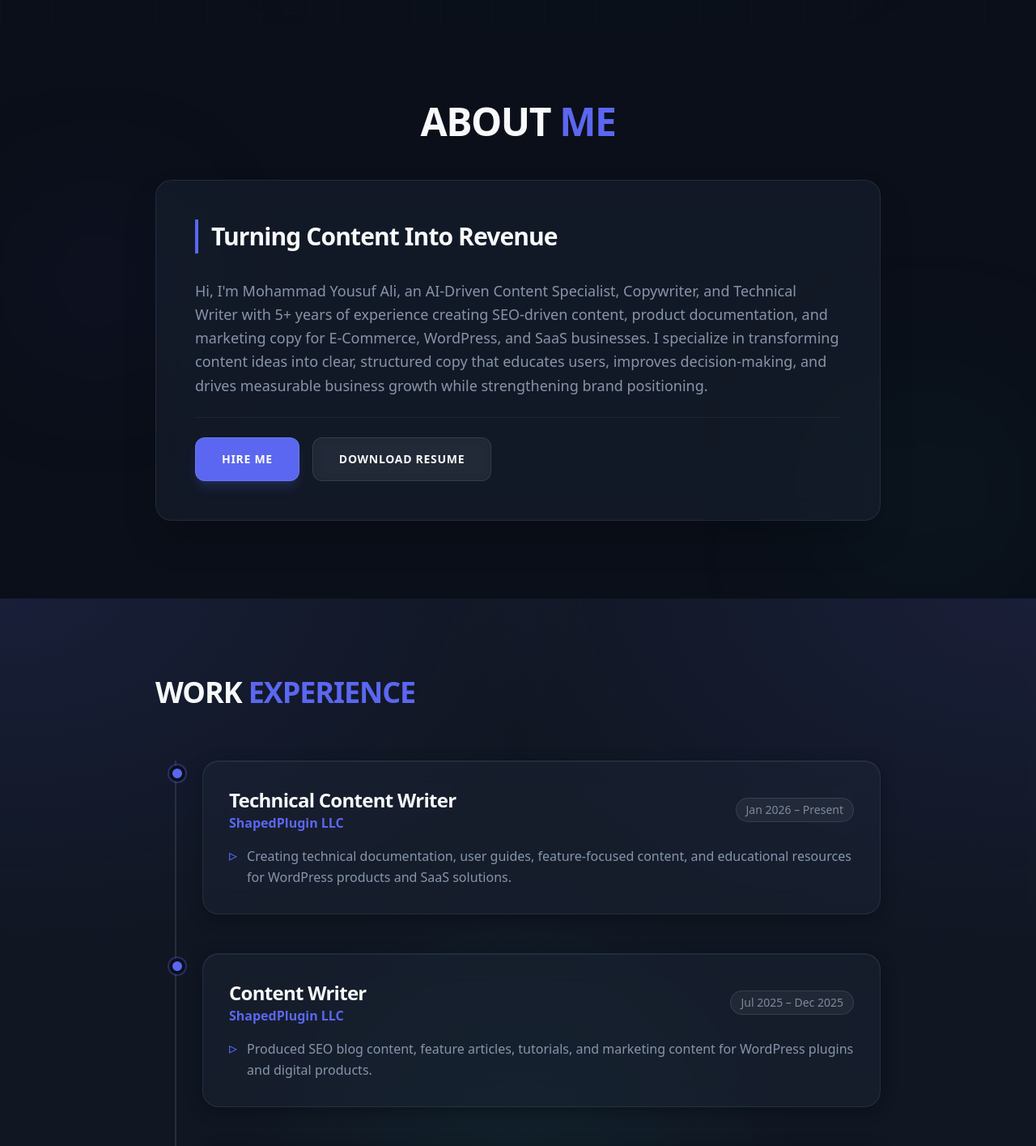
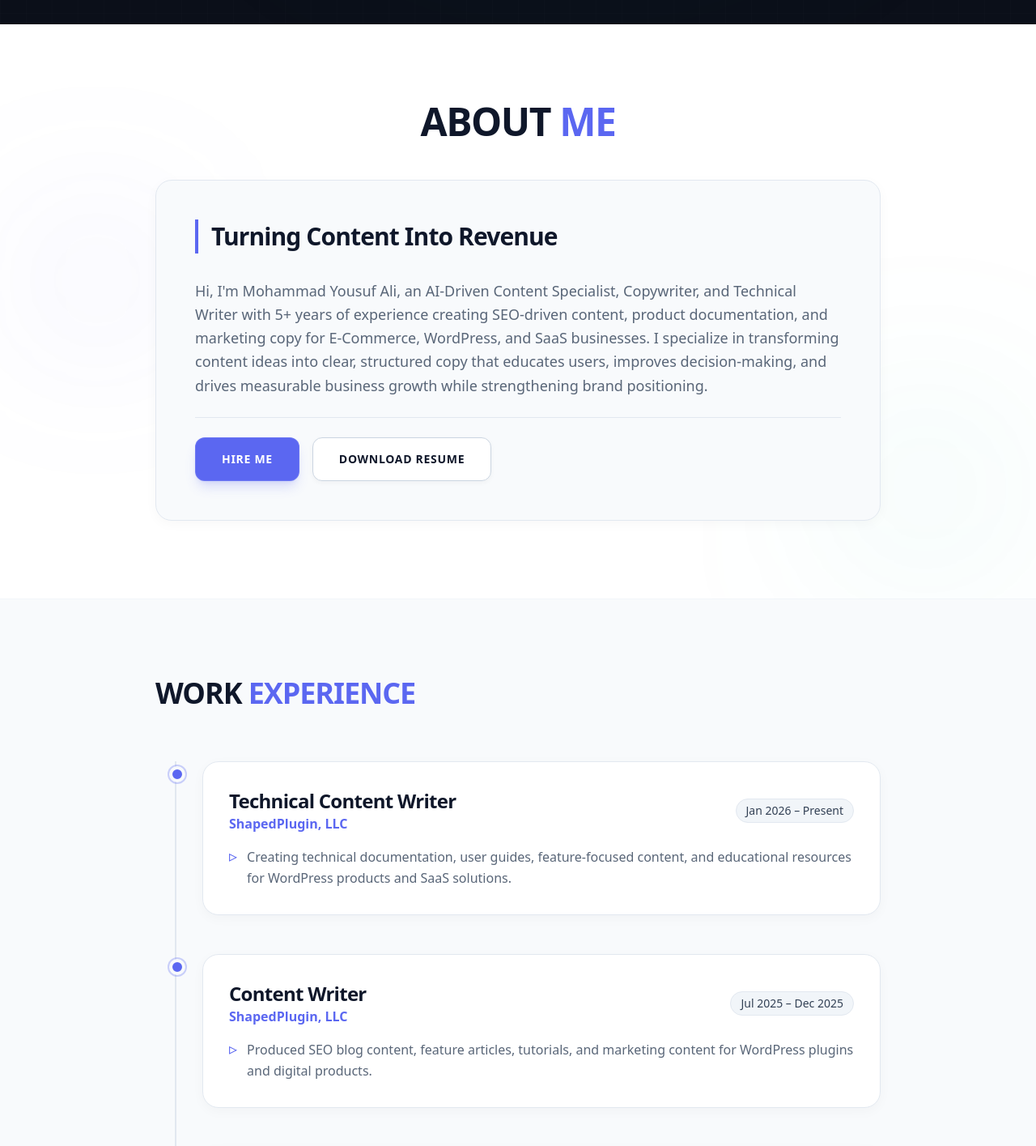
Before and after one commit to ataurwd/Content-Writer-Portofli, a Next.js app: page / in a window 1280 px wide. Shown: the part 880-2295 px from the top of the page at 81% size. Built offline with nearby package versions, Linux system fonts and the light colour scheme.

Commit message:
feat: implement light mode design system and update portfolio content metrics

```diff
--- a/src/app/globals.css
+++ b/src/app/globals.css
@@ -14,14 +14,15 @@
 }
 
 @theme inline {
-  --color-background: #0B0F19;
-  --color-foreground: #F8FAFC;
-  --color-foreground-secondary: #94A3B8;
-  --color-surface: #1E293B;
+  --color-background: var(--background);
+  --color-foreground: var(--foreground);
+  --color-foreground-secondary: var(--foreground-secondary);
+  --color-surface: var(--surface);
+  --color-surface-hover: var(--surface-hover);
 
-  --color-primary: #5B67F1;
-  --color-secondary: #6366F1;
-  --color-accent: #14b8a6;
+  --color-primary: var(--primary);
+  --color-secondary: var(--secondary);
+  --color-accent: var(--accent);
 
   --font-sans: var(--font-inter), sans-serif;
   --font-heading: var(--font-space), sans-serif;
@@ -146,6 +147,75 @@ h1, h2, h3, h4, h5, h6 {
   animation: float 6s ease-in-out infinite;
 }
 
+/* Light Mode Section Wrapper Rules */
+.light-section {
+  --background: #ffffff;
+  --foreground: #0f172a;
+  --foreground-secondary: #475569;
+  --surface: #f8fafc;
+  --surface-hover: #f1f5f9;
+  background-color: #ffffff;
+  color: #0f172a;
+}
+
+.light-section-alt {
+  --background: #f8fafc;
+  --foreground: #0f172a;
+  --foreground-secondary: #475569;
+  --surface: #ffffff;
+  --surface-hover: #f1f5f9;
+  background-color: #f8fafc;
+  color: #0f172a;
+}
+
+/* Light Mode Card & Panel overrides */
+.light-section .glass-panel,
+.light-section-alt .glass-panel {
+  background-color: var(--surface);
+  border: 1px solid #e2e8f0;
+  box-shadow: 0 4px 15px rgba(0, 0, 0, 0.03);
+}
+
+.light-section .glass-panel:hover,
+.light-section-alt .glass-panel:hover {
+  transform: translateY(-4px);
+  background-color: #ffffff;
+  border-color: var(--color-primary);
+  box-shadow: 0 12px 25px rgba(91, 103, 241, 0.12), 0 4px 10px rgba(0, 0, 0, 0.03);
+}
+
+.light-section .minimal-btn-secondary,
+.light-section-alt .minimal-btn-secondary {
+  background: #ffffff;
+  color: #0f172a;
+  border: 1px solid #cbd5e1;
+  box-shadow: 0 2px 6px rgba(0, 0, 0, 0.04);
+}
+
+.light-section .minimal-btn-secondary:hover,
+.light-section-alt .minimal-btn-secondary:hover {
+  background: #f1f5f9;
+  border-color: #94a3b8;
+  box-shadow: 0 4px 12px rgba(0, 0, 0, 0.08);
+}
+
+/* Override hardcoded dark mode utility borders & bg in light sections */
+.light-section [class*="border-white"],
+.light-section-alt [class*="border-white"] {
+  border-color: #e2e8f0 !important;
+}
+
+.light-section [class*="bg-white/5"],
+.light-section-alt [class*="bg-white/5"] {
+  background-color: #f1f5f9 !important;
+  color: #334155 !important;
+}
+
+.light-section [class*="ring-white"],
+.light-section-alt [class*="ring-white"] {
+  --tw-ring-color: #e2e8f0 !important;
+}
+
 /* Custom Scrollbar */
 ::-webkit-scrollbar {
   width: 8px;
@@ -153,14 +223,14 @@ h1, h2, h3, h4, h5, h6 {
 }
 
 ::-webkit-scrollbar-track {
-  background: var(--background);
+  background: #f1f5f9;
 }
 
 ::-webkit-scrollbar-thumb {
-  background: rgba(255, 255, 255, 0.15);
+  background: #cbd5e1;
   border-radius: 8px;
 }
 
 ::-webkit-scrollbar-thumb:hover {
-  background: rgba(255, 255, 255, 0.25);
+  background: #94a3b8;
 }
--- a/src/components/sections/AIWorkflow.tsx
+++ b/src/components/sections/AIWorkflow.tsx
@@ -6,7 +6,7 @@ import { aiWorkflowSteps } from '../../data/content';
 
 export function AIWorkflow() {
   return (
-    <section id="ai-workflow" className="py-24 px-6 lg:px-8 relative bg-background">
+    <section id="ai-workflow" className="py-24 px-6 lg:px-8 relative light-section">
       <div className="max-w-7xl mx-auto z-10 relative">
         <div className="text-center mb-16 max-w-3xl mx-auto">
           <motion.h2
--- a/src/components/sections/About.tsx
+++ b/src/components/sections/About.tsx
@@ -9,7 +9,7 @@ export function About() {
   const { intro, body } = aboutData;
 
   return (
-    <section id="about" className="py-24 px-6 lg:px-8 relative overflow-hidden bg-background">
+    <section id="about" className="py-24 px-6 lg:px-8 relative overflow-hidden light-section">
 
       <div className="absolute top-1/3 left-10 w-40 h-40 rounded-full bg-secondary/10 blur-[100px] pointer-events-none" />
       <div className="absolute bottom-10 right-10 w-48 h-48 rounded-full bg-accent/10 blur-[120px] pointer-events-none" />
--- a/src/components/sections/Contact.tsx
+++ b/src/components/sections/Contact.tsx
@@ -18,7 +18,7 @@ export function Contact() {
   };
 
   return (
-    <section id="contact" className="py-24 px-6 lg:px-8 relative bg-background">
+    <section id="contact" className="py-24 px-6 lg:px-8 relative light-section">
       <div className="max-w-6xl mx-auto z-10 relative">
         <div className="grid grid-cols-1 lg:grid-cols-2 gap-16 items-start">
 
--- a/src/components/sections/FeaturedWork.tsx
+++ b/src/components/sections/FeaturedWork.tsx
@@ -6,7 +6,7 @@ import { featuredWorkData } from '../../data/content';
 
 export function FeaturedWork() {
   return (
-    <section id="featured-work" className="py-24 px-6 lg:px-8 relative bg-background">
+    <section id="featured-work" className="py-24 px-6 lg:px-8 relative light-section border-t border-slate-100">
       <div className="max-w-7xl mx-auto z-10 relative space-y-24">
 
         {/* Section Heading */}
--- a/src/components/sections/Footer.tsx
+++ b/src/components/sections/Footer.tsx
@@ -6,7 +6,7 @@ export function Footer() {
   const currentYear = new Date().getFullYear();
 
   return (
-    <footer className="py-8 px-6 lg:px-8 border-t border-white/5 bg-background">
+    <footer className="py-8 px-6 lg:px-8 light-section-alt border-t border-slate-200">
       <div className="max-w-6xl mx-auto flex flex-col md:flex-row items-center justify-between gap-4">
 
         <div className="flex items-center gap-2">
--- a/src/components/sections/Skills.tsx
+++ b/src/components/sections/Skills.tsx
@@ -6,7 +6,7 @@ import { skillsData, toolsData } from '../../data/content';
 
 export function Skills() {
   return (
-    <section id="skills" className="py-24 px-6 lg:px-8 relative bg-surface/30 border-y border-white/5">
+    <section id="skills" className="py-24 px-6 lg:px-8 relative light-section-alt border-y border-slate-100">
       <div className="max-w-7xl mx-auto z-10 relative">
         <div className="text-center mb-16">
           <motion.h2
--- a/src/components/sections/Testimonials.tsx
+++ b/src/components/sections/Testimonials.tsx
@@ -7,7 +7,7 @@ import { testimonialsData, contactDetails } from '../../data/content';
 
 export function Testimonials() {
   return (
-    <section id="testimonials" className="py-24 px-6 lg:px-8 relative bg-surface/30 border-y border-white/5">
+    <section id="testimonials" className="py-24 px-6 lg:px-8 relative light-section-alt border-y border-slate-100">
       <div className="max-w-7xl mx-auto z-10 relative">
         <div className="text-center mb-16 max-w-3xl mx-auto">
           <motion.h2
--- a/src/components/sections/WorkExperience.tsx
+++ b/src/components/sections/WorkExperience.tsx
@@ -6,7 +6,7 @@ import { workExperienceData } from '../../data/content';
 
 export function WorkExperience() {
   return (
-    <section id="experience" className="py-24 px-6 lg:px-8 relative overflow-hidden bg-surface/30">
+    <section id="experience" className="py-24 px-6 lg:px-8 relative overflow-hidden light-section-alt border-t border-slate-100">
       <div className="max-w-4xl mx-auto z-10 relative">
         <div className="text-center md:text-left mb-16">
           <motion.h2
--- a/src/data/content.ts
+++ b/src/data/content.ts
@@ -13,16 +13,17 @@ export const heroData = {
  name: "Yousuf Ali",
  tagline: "✦ Write. Connect. Engage. Convert.",
  title1: "Hi, I'm Yousuf Ali,",
-  title2: "Senior Content Specialist",
+ title2: "Senior Content Strategist",
  roles: ["AI Content Specialist", "Technical Writer", "SEO Blogger", "Marketing Strategist"],
  description: "Specialized in Copywriting (5+), AI Driven Content Writing & Training (3+), Blogging (2+), and Technical Writing (1+), creating high-impact content that drives engagement, strengthens brands, and supports business growth.",
  highlights: [
    "5+ Years Experience",
-    "125+ Fiverr Reviews",
-    "50+ Global Clients",
-    "WordPress & WooCommerce Content Specialist"
+   "125+ Fiverr Reviews & 50+ Clients",
+   "52+ Published Articles on WordPress",
+   "150+ Projects Completed"
  ]
 };
+
 
 export const aboutData = {
  intro: "Turning Content Into Revenue",
@@ -35,12 +36,13 @@ export const aboutData = {
  ]
 };
 
+
 export const workExperienceData = [
  {
    id: "tech-content-writer",
    date: "Jan 2026 – Present",
    title: "Technical Content Writer",
-    company: "ShapedPlugin LLC",
+   company: "ShapedPlugin, LLC",
    deliverables: [
      "Creating technical documentation, user guides, feature-focused content, and educational resources for WordPress products and SaaS solutions."
    ]
@@ -49,7 +51,7 @@ export const workExperienceData = [
    id: "content-writer",
    date: "Jul 2025 – Dec 2025",
    title: "Content Writer",
-    company: "ShapedPlugin LLC",
+   company: "ShapedPlugin, LLC",
    deliverables: [
      "Produced SEO blog content, feature articles, tutorials, and marketing content for WordPress plugins and digital products."
    ]
@@ -73,6 +75,7 @@ export const workExperienceData = [
    ]
  }
 ];
+
 
 export const featuredWorkData = {
  ecommerce: [
@@ -122,11 +125,12 @@ export const featuredWorkData = {
      id: "smartpost",
      name: "Smart Post",
      role: "Content Writer & Technical Content Writer",
-      deliverables: ["SEO Blog Articles", "Feature-Focused Content", "Product Education", "User-Focused Tutorials"],
+     deliverables: ["SEO Blog Articles", "Feature-Focused Content", "User-Focused Tutorials"],
      articles: [
-        { title: "How to Add Taxonomy Image & Color in WordPress", url: "https://wpsmartpost.com/how-to-add-taxonomy-image-color-in-wordpress/" },
-        { title: "How to Display Custom Taxonomy in WordPress", url: "https://wpsmartpost.com/how-to-display-custom-taxonomy-in-wordpress/" },
-        { title: "Smart Post 3.3.0: Smart Blocks & Flexible Modules", url: "https://wpsmartpost.com/smart-post-3-3-0-powerful-blocks-flexible-modules-250-ready-made-patterns/" }
+       { title: "How to Add Featured Blog Posts to WordPress", url: "https://wpsmartpost.com/how-to-add-featured-blog-posts-to-wordpress/" },
+       { title: "How to Add Scrolling News Ticker in WordPress", url: "https://wpsmartpost.com/how-to-add-a-scrolling-news-ticker-block-in-wordpress-using-gutenberg-blocks/" },
+       { title: "How to Display News Magazine Blog Posts", url: "https://wpsmartpost.com/how-to-display-news-magazine-blog-posts-with-gutenberg-blocks/" },
+       { title: "How to Add Taxonomy Image & Color in WordPress", url: "https://wpsmartpost.com/how-to-add-taxonomy-image-color-in-wordpress/" }
      ],
      link: "https://wpsmartpost.com/author/yousuf/"
    },
@@ -136,9 +140,9 @@ export const featuredWorkData = {
      role: "Content Writer",
      deliverables: ["Educational Content", "Feature Tutorials", "Product Guides"],
      articles: [
-        { title: "WP Tabs is Now Smart Tabs (3.0.0): Smarter Product Tabs", url: "https://shapedplugin.com/smart-custom-product-tabs-for-woocommerce/" },
-        { title: "How to Create Custom WooCommerce Product Tabs", url: "https://wptabs.com/author/yousuf/" },
-        { title: "Smarter Product Tabs for Higher Conversions", url: "https://wptabs.com/author/yousuf/" }
+       { title: "Smart Tabs Pro vs Addify Tabs Manager Comparison", url: "https://wptabs.com/smart-tabs-pro-vs-addify-tabs-manager-plugins-comparison/" },
+       { title: "Remove or Hide Default Related Products from WooCommerce", url: "https://wptabs.com/remove-or-hide-default-related-products-from-woocommerce/" },
+       { title: "How to Add Tabbed Content in WordPress", url: "https://wptabs.com/how-to-add-tabbed-content-in-wordpress/" }
      ],
      link: "https://wptabs.com/author/yousuf/"
    },
@@ -148,9 +152,10 @@ export const featuredWorkData = {
      role: "Content Writer & Technical Content Writer",
      deliverables: ["Feature Content", "Tutorials", "Educational Resources"],
      articles: [
-        { title: "Location Weather 3.3.0: Visual Gutenberg Forecast Blocks", url: "https://shapedplugin.com/location-weather-3-3-0-released-all-new-visual-gutenberg-weather-forecast-blocks-for-wordpress/" },
-        { title: "Create Reusable Weather Blocks with Patterns", url: "https://locationweather.io/docs/how-to-create-reusable-weather-blocks-with-wordpress-patterns/" },
-        { title: "Display Real-Time Detailed Weather Updates", url: "https://locationweather.io/display-real-time-detailed-weather-updates/" }
+       { title: "Add AI-Powered Weather Assistant for Live Forecasts", url: "https://locationweather.io/add-ai-powered-weather-assistant-for-live-forecasts/" },
+       { title: "7 Tips to Grow Tourism Business Displaying Weather Data", url: "https://locationweather.io/7-tips-to-grow-tourism-business-displaying-live-weather-data/" },
+       { title: "Best WordPress Lifetime Deals", url: "https://locationweather.io/best-wordpress-lifetime-deals/" },
+       { title: "Add Weather Forecasting Background Image or Video", url: "https://locationweather.io/add-weather-forecasting-backgrounds-image-or-video-using-location-weather/" }
      ],
      link: "https://locationweather.io/author/yousuf/"
    },
@@ -161,8 +166,10 @@ export const featuredWorkData = {
      deliverables: ["WordPress Tutorials", "Product Marketing Content", "Educational Blog Articles"],
      articles: [
        { title: "Introducing AI FAQs Generator: Create FAQs With AI", url: "https://shapedplugin.com/introducing-ai-faqs-generator-create-faq-sections-with-ai/" },
-        { title: "Create a Testimonial Grid with AJAX Filters", url: "https://shapedplugin.com/create-testimonial-grid-with-ajax-live-filters-in-wordpress/" },
-        { title: "How to Organize Customer Reviews in WordPress", url: "https://shapedplugin.com/how-to-organize-customer-reviews-in-wordpress/" }
+       { title: "How to Create Responsive FAQs in Gutenberg", url: "https://shapedplugin.com/how-to-create-responsive-faqs-in-gutenberg/" },
+       { title: "Location Weather 3.3.0: Visual Gutenberg Forecast Blocks", url: "https://shapedplugin.com/location-weather-3-3-0-released-all-new-visual-gutenberg-weather-forecast-blocks-for-wordpress/" },
+       { title: "How to Create a Vertical Image Slider in WordPress", url: "https://shapedplugin.com/how-to-create-a-vertical-image-slider-in-wordpress/" },
+       { title: "Real Estate Agents Testimonials", url: "https://shapedplugin.com/real-estate-agents-testimonials/" }
      ],
      link: "https://shapedplugin.com/author/yousuf/"
    }
@@ -199,6 +206,7 @@ export const featuredWorkData = {
  ]
 };
 
+
 export const skillsData = [
  {
    category: "Content Writing & Copywriting",
@@ -221,6 +229,7 @@ export const skillsData = [
    skills: ["Prompt Engineering", "Content Structuring", "Editing Workflows", "Content Optimization"]
  }
 ];
+
 
 export const toolsData = [
  {
@@ -253,6 +262,7 @@ export const toolsData = [
  }
 ];
 
+
 export const aiWorkflowSteps = [
  { phase: "01", title: "Research & Ideation" },
  { phase: "02", title: "Content Planning" },
@@ -260,6 +270,7 @@ export const aiWorkflowSteps = [
  { phase: "04", title: "Optimization & Editing" },
  { phase: "05", title: "Quality Review" }
 ];
+
 
 export const testimonialsData = [
  {
@@ -312,11 +323,13 @@ export const testimonialsData = [
  }
 ];
 
+
 export const contactData = {
  heading: "Let's Work Together",
-  subheading: "Need Content That Educates, Engages, and Converts?",
+ subheading: "Need Content That Connects, Engages, and Converts?",
  body: "Whether you're looking for SEO blog content, technical documentation, WordPress product content, SaaS marketing copy, or AI-assisted content solutions, I'd be happy to discuss how I can help support your goals.\nLet's connect and explore how strategic content can improve user experience, strengthen your brand, and drive measurable results."
 };
+
 
 export const contactDetails: ContactInfo = {
  email: "mryousufali79@gmail.com",
```
Lines whose indentation alone changed are shown as unchanged.
